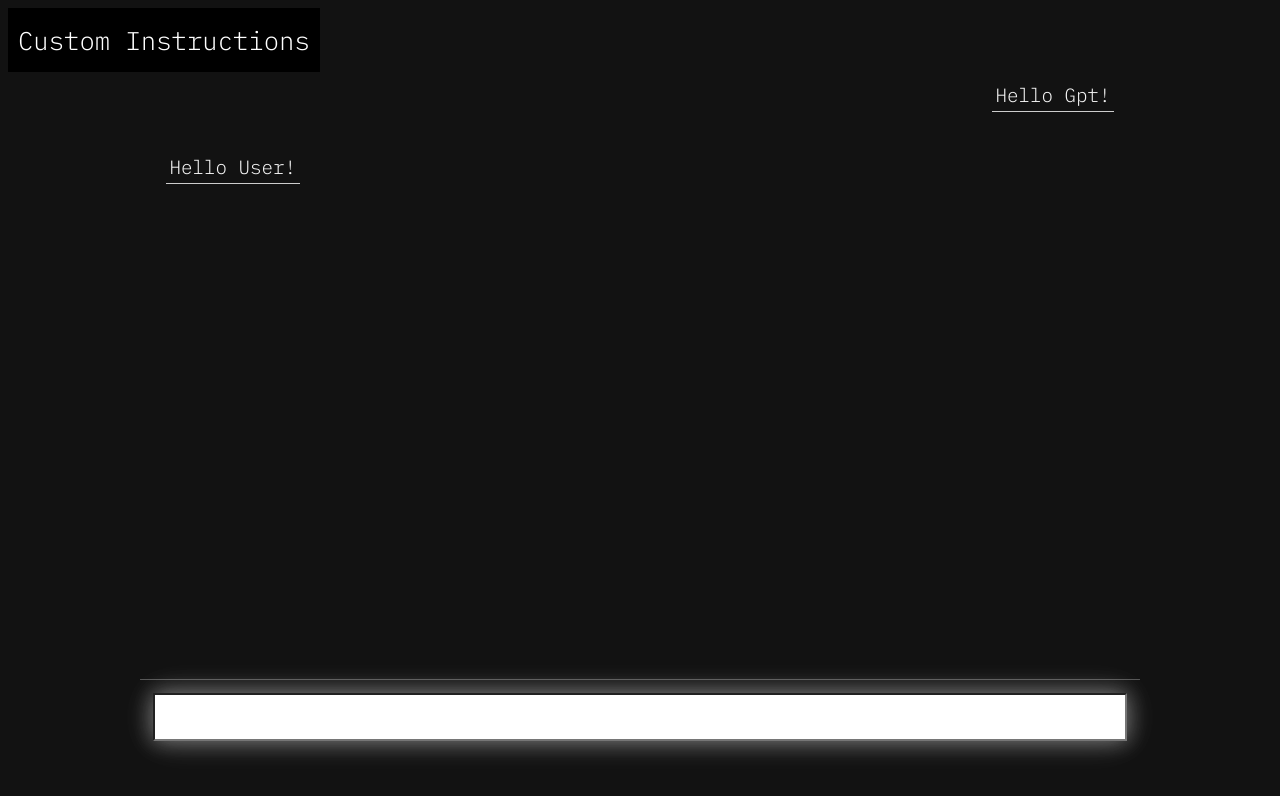
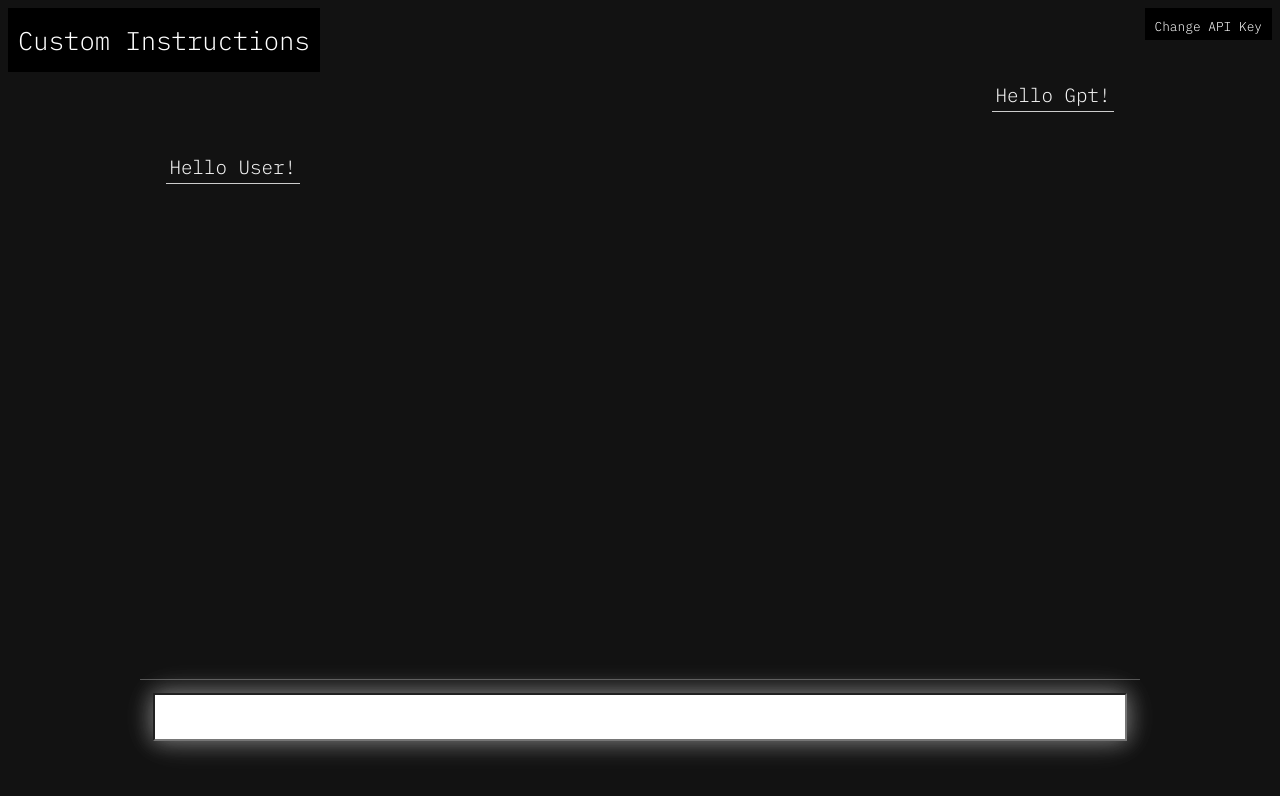
Before and after one commit to TomSander243/gpt-interface, a SvelteKit app: page /chat in a window 1280 px wide. Shown: the top 796 px of the page. Built offline with nearby package versions, Linux system fonts and the light colour scheme.

Commit message:
landing page skipped when api key is stored, button to change key

```diff
--- a/src/routes/+page.svelte
+++ b/src/routes/+page.svelte
@@ -2,6 +2,10 @@
 	import { onMount } from 'svelte';
 
 	onMount(() => {
+		if (localStorage.getItem('api-key')) {
+			window.location.href = '/chat';
+		}
+
 		const input = document.querySelector('body > div > main > div > input') as HTMLInputElement;
 
 		input!.addEventListener('input', function () {
--- a/src/routes/chat/+page.svelte
+++ b/src/routes/chat/+page.svelte
@@ -2,6 +2,18 @@
 	import { onMount } from 'svelte';
 	import Chatmessage from '../../components/Chatmessage.svelte';
 	import Chatresponse from '../../components/Chatresponse.svelte';
+
+	function changeKeyClick() {
+		localStorage.removeItem('api-key');
+		window.location.href = '/';
+	}
+
+	function changeKeyDown(event: KeyboardEvent) {
+		if (event.key === 'Enter') {
+			localStorage.removeItem('api-key');
+			window.location.href = '/';
+		}
+	}
 
 	onMount(() => {
 		const apiKey = localStorage.getItem('api-key');
@@ -28,6 +40,9 @@
 				<input type="text" class="chat-input" />
 			</div>
 		</div>
+	</div>
+	<div class="button-container" on:click={changeKeyClick} on:keydown={changeKeyDown}>
+		<button class="button">Change API Key</button>
 	</div>
 </main>
 
@@ -96,6 +111,25 @@
 		left: 0;
 	}
 
+	.button-container {
+		position: absolute;
+		right: 0;
+	}
+
+	.button {
+		font-family: 'IBM Plex Mono', monospace;
+		background-color: black;
+		color: white;
+		border: none;
+		padding: 10px;
+		font-size: 1vw;
+		cursor: pointer;
+		appearance: none;
+		-webkit-appearance: none;
+		-moz-appearance: none;
+		height: 2.5vw;
+	}
+
 	@media only screen and (max-width: 768px) {
 		.chat-container {
 			height: 90vh;
```
